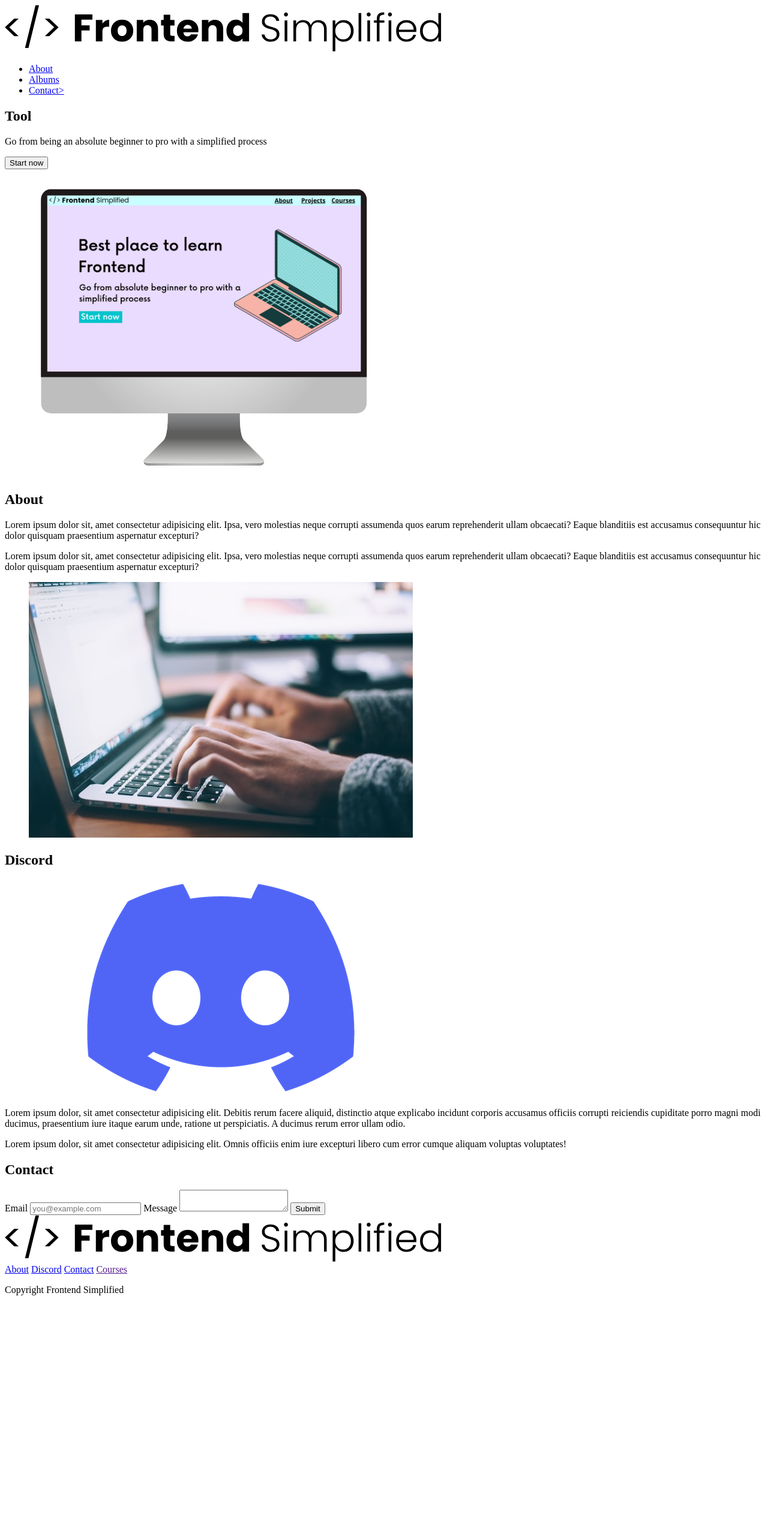
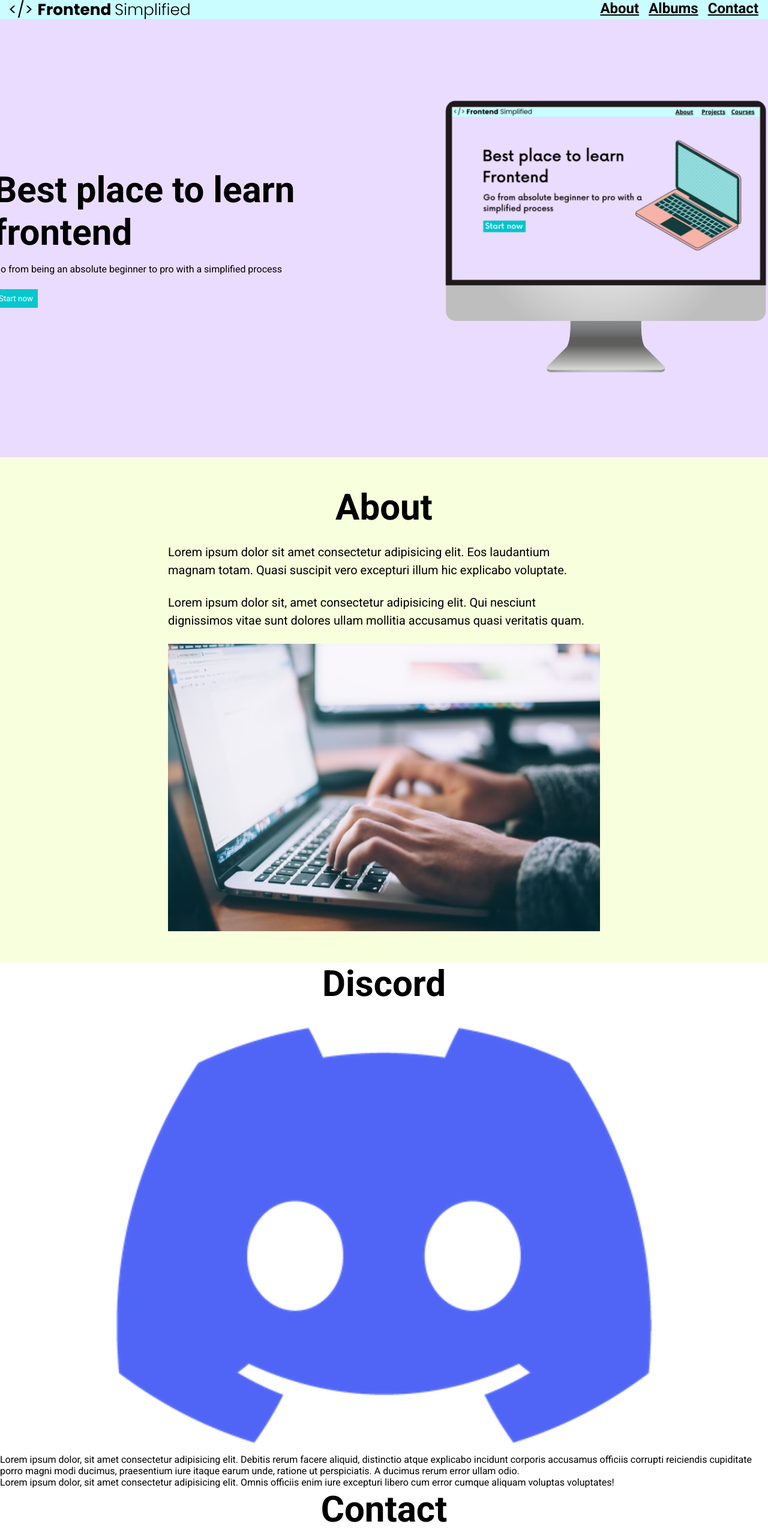
Before and after one commit to loganhuss4317/website1, a plain HTML site: page index.html in a window 1280 px wide. Shown: the top 2560 px of the page at 60% size. Before the commit the page ends 2175 px from the top, so only its background shows below. Drawn offline with Linux system fonts and the light colour scheme.

Commit message:
CSS updates

```diff
--- a/index.html
+++ b/index.html
@@ -1,67 +1,93 @@
 <!DOCTYPE html>
 <html lang="en">
   <head>
-    <meta charset="UTF-8">
-    <meta name="viewport" content="width=, initial-scale=1.0">
-    <title>Tool Tribute</title>
+    <meta charset="UTF-8" />
+    <meta name="viewport" content="width=, initial-scale=1.0" />
+    <title>Document</title>
+    <link rel="stylesheet" href="./style.css" />
   </head>
   <body>
     <section>
       <nav>
-            <img src="./Assets/FES.svg" class="logo" alt="FES">
+        <img src="./Assets/FES.svg" class="logo" alt="FES" class="logo" />
         <ul>
           <li><a href="#about">About</a></li>
           <li><a href="#albums">Albums</a></li>
-                <li><a href="#contact">Contact></a></li>
+          <li><a href="#contact">Contact</a></li>
         </ul>
       </nav>
       <header>
+        <div class="row">
           <div>
-                <h1>Tool </h1>
-                <p>Go from being an absolute beginner to pro with a simplified process</p>
+            <h1>Best place to learn frontend</h1>
+            <p class="subheader">
+              Go from being an absolute beginner to pro with a simplified
+              process
+            </p>
             <button>Start now</button>
           </div>
           <figure>
-                <img src="./Assets/laptop.png" alt="laptop">
+            <img src="./Assets/laptop.png" alt="laptop" />
           </figure>
+        </div>
       </header>
     </section>
     <main>
       <section id="about">
         <h2>About</h2>
+        <div class="section__description">
+          <div class="section__description--wrapper">
             <div>
-                <p>Lorem ipsum dolor sit, amet consectetur adipisicing elit. Ipsa, vero molestias neque corrupti assumenda quos earum reprehenderit ullam obcaecati? Eaque blanditiis est accusamus consequuntur hic dolor quisquam praesentium aspernatur excepturi?</p>
-                <p>Lorem ipsum dolor sit, amet consectetur adipisicing elit. Ipsa, vero molestias neque corrupti assumenda quos earum reprehenderit ullam obcaecati? Eaque blanditiis est accusamus consequuntur hic dolor quisquam praesentium aspernatur excepturi?</p>
+              <p class="section__description--para">
+                Lorem ipsum dolor sit amet consectetur adipisicing elit. Eos
+                laudantium magnam totam. Quasi suscipit vero excepturi illum hic
+                explicabo voluptate.
+              </p>
+              <p class="section__description--para">
+                Lorem ipsum dolor sit, amet consectetur adipisicing elit. Qui
+                nesciunt dignissimos vitae sunt dolores ullam mollitia accusamus
+                quasi veritatis quam.
+              </p>
             </div>
-            <figure>
-                <img src="./Assets/about.jpg" alt="about">
+            <figure class="about__img--wrapper">
+              <img src="./Assets/about.jpg" alt="about" />
             </figure>
+          </div>
+        </div>
       </section>
       <section id="discord">
         <h2>Discord</h2>
         <figure>
-                <img src="./Assets/discord.png" alt="discord">
+          <img src="./Assets/discord.png" alt="discord" />
         </figure>
         <div>
-                <p>Lorem ipsum dolor, sit amet consectetur adipisicing elit. Debitis rerum facere aliquid, distinctio atque explicabo incidunt corporis accusamus officiis corrupti reiciendis cupiditate porro magni modi ducimus, praesentium iure itaque earum unde, ratione ut perspiciatis. A ducimus rerum error ullam odio.
+          <p>
+            Lorem ipsum dolor, sit amet consectetur adipisicing elit. Debitis
+            rerum facere aliquid, distinctio atque explicabo incidunt corporis
+            accusamus officiis corrupti reiciendis cupiditate porro magni modi
+            ducimus, praesentium iure itaque earum unde, ratione ut
+            perspiciatis. A ducimus rerum error ullam odio.
           </p>
-                <p>Lorem ipsum dolor, sit amet consectetur adipisicing elit. Omnis officiis enim iure excepturi libero cum error cumque aliquam voluptas voluptates!</p>
+          <p>
+            Lorem ipsum dolor, sit amet consectetur adipisicing elit. Omnis
+            officiis enim iure excepturi libero cum error cumque aliquam
+            voluptas voluptates!
+          </p>
         </div>
       </section>
       <section id="contact">
         <h2>Contact</h2>
         <form action="">
           <span>Email</span>
-                    <input type="text" placeholder="you@example.com">
+          <input type="text" placeholder="you@example.com" />
           <span>Message</span>
-                    <textarea type="text" placeholder="maynard@example.com">
-                    </textarea>
+          <textarea type="text" placeholder="blah blah blah"> </textarea>
           <button>Submit</button>
         </form>
       </section>
     </main>
     <footer>
-        <img src="./Assets/FES.svg" alt="FES">
+      <img src="./Assets/FES.svg" alt="FES" />
       <div>
         <a href="#about">About</a>
         <a href="#discord">Discord</a>
--- a/style.css
+++ b/style.css
@@ -1,17 +1,50 @@
-@import url('https://fonts.googleapis.com/css2?family=Roboto:ital,wght@0,100..900;1,100..900&display=swap');
+@import url("https://fonts.googleapis.com/css2?family=Roboto:ital,wght@0,100..900;1,100..900&display=swap");
 * {
-    padding: 0;
-    margin: 0;
-    box-sizing: border-box;
-    font-family: 'Roboto', 'sans-serif';
+  padding: 0;
+  margin: 0;
+  box-sizing: border-box;
+  font-family: "Roboto", "sans-serif";
 }
 
 nav {
-    height: 70px;
+    height 70px;
     display: flex;
     justify-content: space-between;
+    padding: 0 16px;
+    background-color: #cafdff;
+}
+
+header {
+    background-color: #eadcff;
+    height: calc(100vh - 70px);
+    padding: 24px;
+    display: flex;
     align-items: center;
+    justify-content: center;
+}
 
+h1 {
+    font-size: 60px;
+}
+
+.subheader {
+    font-style: 36;
+    margin: 16px 0 24px 0;
+}
+
+button {
+    background-color: #05c7cf;
+    color: white;
+    border: none;
+    padding: 8px; 16px;
+    font-style: 24px;
+    cursor: pointer;
+}
+
+a {
+    color: black;
+    font-size: 24px;
+    font-weight: bold;
 }
 
 .logo {
@@ -24,82 +57,22 @@ ul {
 
 li {
     list-style-type: none;
-}
-
-/*
-Header
-*/
-header {
-    background-color: #eadcff;
-    display: flex;
-    justify-content: center;
+    padding-left: 16px;
     align-items: center;
-    padding: 24px;
-    height: calc(100vh - 70px);
-}
-
-.logo {
-    width: 300px;
-
-}
-
-ul {
-    display: flex;
-}
-
-li {
-    list-style-type: none;
-    padding-left: 16px;
-}
-
-a {
-    color: black;
-    font-size: 24px;
-    font-weight: 700;
-}
-
-h1 {
-    font-size: 72px;
-
-}
-
-.subheader {
-    font-size: 36px;
-    margin: 16px 0 24px 0;
-
-}
-
-button {
-    background-color: #05c7cf;
-    color: white;
-    border: none;
-    padding: 8px 16px;
-    font-size: 24px;
-    cursor: pointer;
 }
 
 .row {
     width: 100%;
-    max-width: 1300px;
+    min-width: 1300px;
     display: flex;
     align-items: center;
     justify-content: center;
-    margin: 0 auto;
 }
 
-/*
-About
-*/
-
-#about,
-#noneord,
-#contact,
-footer {
-    padding: 48px 0;
-
-}
+/* About Section */
 
 #about {
+    padding: 48px 0;
     background-color: #f8ffdc;
 }
 
@@ -116,141 +89,25 @@ h2 {
     align-items: center;
 }
 
-.about__img--wrapper {
-    width: 50%;
+.about__image--wrapper {
+    width: 40px;
     padding: 0 24px;
+}
 
+img {
+    width: 100%;
 }
 
 .section__description--wrapper {
-    width: 50%;
+    width: 60%;
     padding: 0 24px;
-
 }
 
 .section__description--para {
     font-size: 20px;
     line-height: 1.5;
     margin-bottom: 24px;
-}
-
-/*
-Discord
-*/
-
-#discord {
-    background-color: #cefeff;
 
 }
 
-/*
-Contact
-*/
-
-#contact {
-    background-color: #dce9ff;
-}
-
-form {
-    width: 100%;
-    max-width: 600px;
-    display: flex;
-    flex-direction: column;
-    margin: 0 auto;
-    padding: 0 24px;
-
-}
-
-input,
-textarea {
-    margin-bottom: 24px;
-    font-size: 20px;
-    padding: 6px 12px;
-
-}
-
-/*
-Footer
-*/
-
-footer {
-    background-color: #aaf5ff;
-    display: flex;
-    flex-direction: column;
-    align-items: center;
-
-}
-
-.footer__logo {
-    max-width: 480px;
-    margin-top: 16px;
-}
-
-.footer__links {
-    margin-bottom: 32px;
-
-}
-
-.footer__link {
-    padding: 0 16px;
-
-}
-
-/* Small phones, tablets, large phones */
-@media (max-width: 728px) {
-    .row {
-        flex-direction: column;
-}
-
-.home__description {
-    margin-bottom: 24px;
-    display: flex;
-    flex-direction: column;
-    align-items: center;
-}
-
-.home__description--button {
-    max-width: 240px;
-    align-items: center;
-}
-
-h1 {
-    text-align: center;
-    font-size: 60px;
-
-}
-
-.subheader {
-    text-align: center;
-    font-size: 28px;
-}
-
-ul {
-    display: none;
-}
-
-.section__description {
-    flex-direction: column;
-}
-
-.section__description--wrapper {
-    width: 100%;
-}
-
-.about__img--wrapper {
-    width: 100%;
-}
-
-#discord .section__description {
-    flex-direction: column-reverse;
-}
-
-footer {
-    padding: 48px 24px;
-}
-
-.footer__logo {
-    max-width: 360px;
-
-}
-}
+/* Discord Section */
```
Lines whose indentation alone changed are shown as unchanged.
